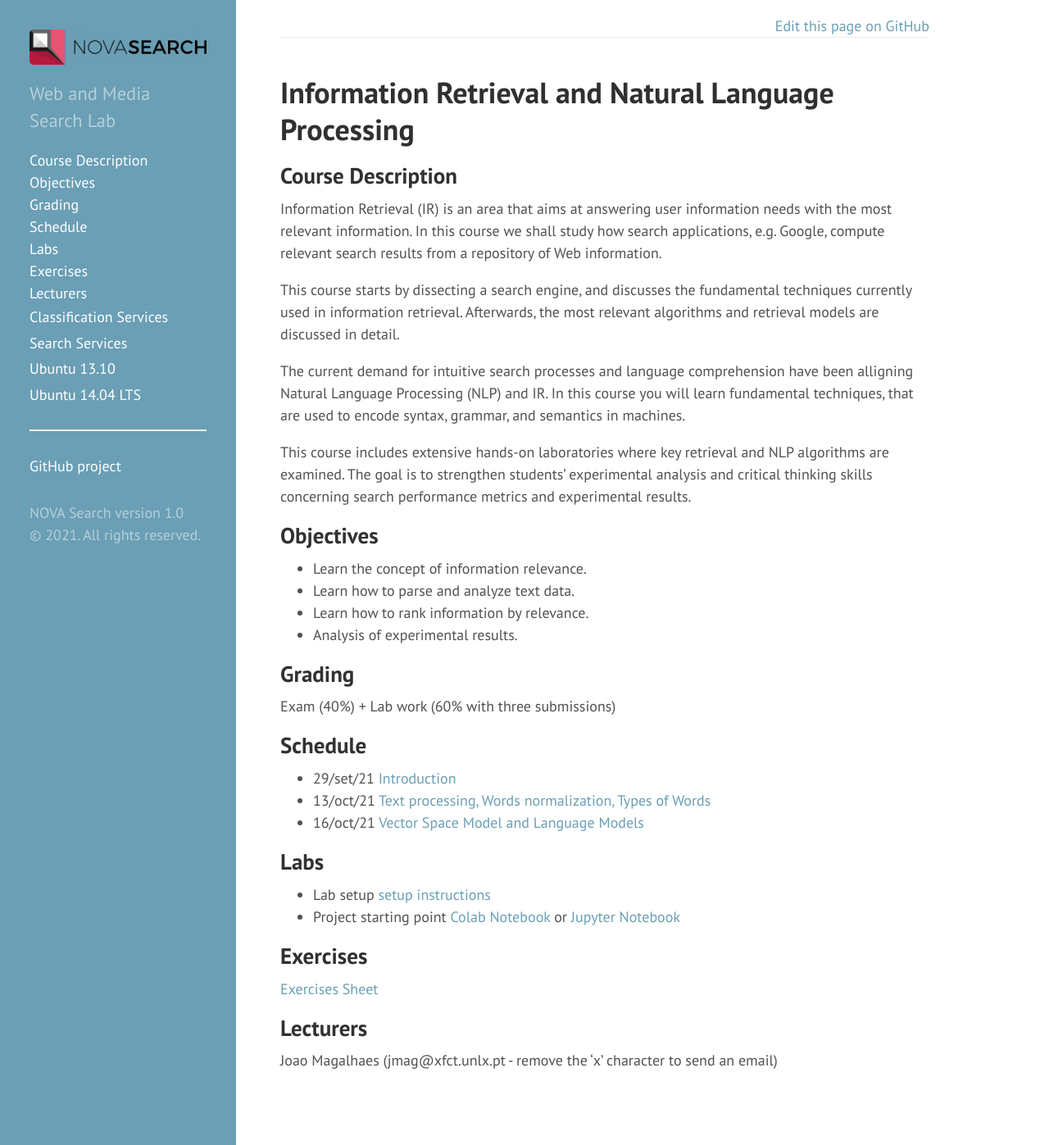
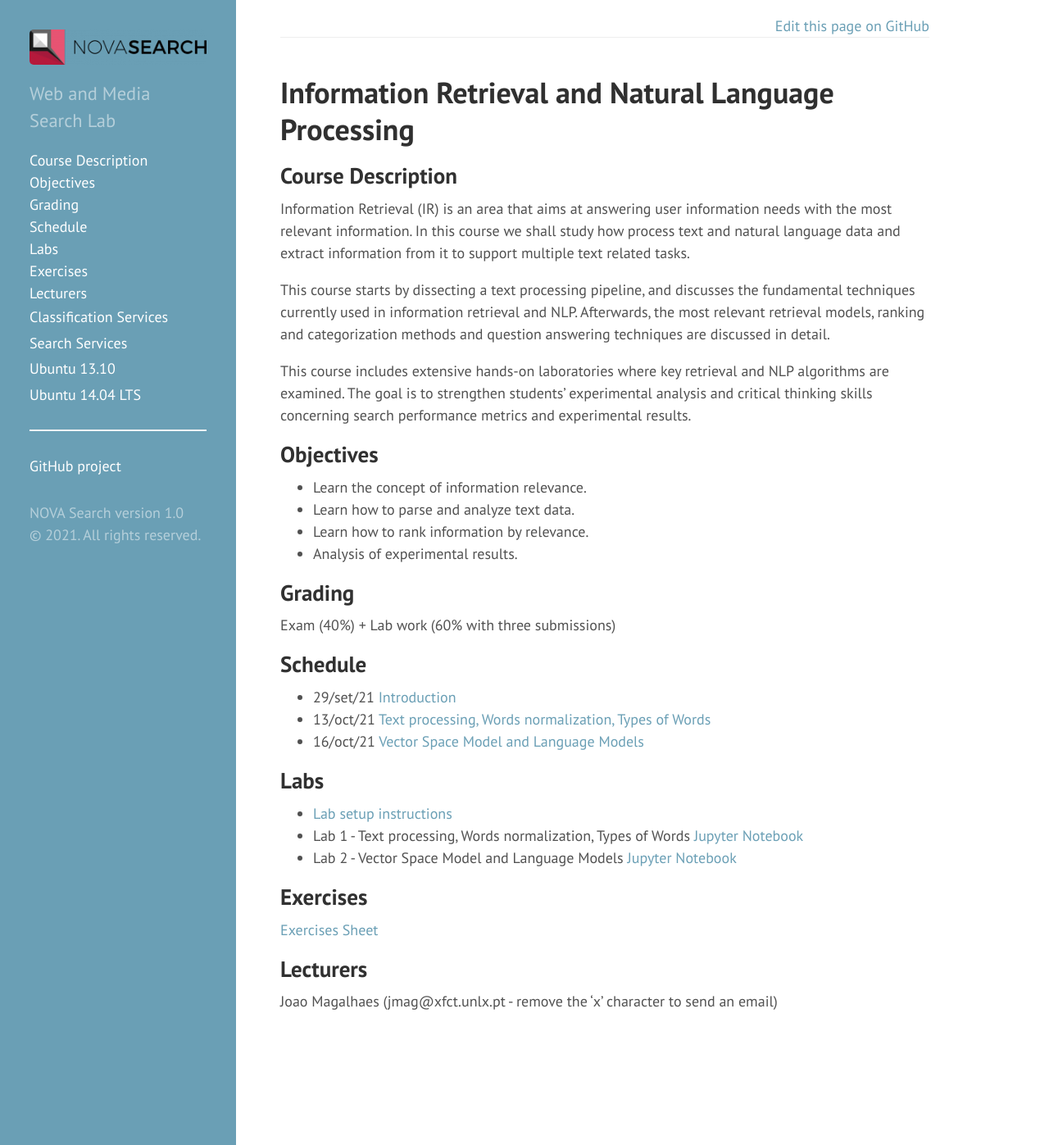
Before and after one commit to novasearch/wiki.novasearch.org, a Jekyll site: the page built from wiki/IR_NLP_2021.md, in a window 1280 px wide and 1397 px high. Shown: the whole window at 82% size. Built offline with Jekyll 4.4.1, drawn with Linux system fonts in a browser that asks for light colours.

Commit message:
Update IR_NLP_2021.md

```diff
--- a/wiki/IR_NLP_2021.md
+++ b/wiki/IR_NLP_2021.md
@@ -5,11 +5,9 @@ layout: wiki
 
 ## Course Description
 
-Information Retrieval (IR) is an area that aims at answering user information needs with the most relevant information. In this course we shall study how search applications, e.g. Google, compute relevant search results from a repository of Web information.
+Information Retrieval (IR) is an area that aims at answering user information needs with the most relevant information. In this course we shall study how process text and natural language data and extract information from it to support multiple text related tasks.
 
-This course starts by dissecting a search engine, and discusses the fundamental techniques currently used in information retrieval. Afterwards, the most relevant algorithms and retrieval models are discussed in detail.
-
-The current demand for intuitive search processes and language comprehension have been alligning Natural Language Processing (NLP) and IR. In this course you will learn fundamental techniques, that are used to encode syntax, grammar, and semantics in machines.
+This course starts by dissecting a text processing pipeline, and discusses the fundamental techniques currently used in information retrieval and NLP. Afterwards, the most relevant retrieval models, ranking and categorization methods and question answering techniques are discussed in detail.
 
 This course includes extensive hands-on laboratories where key retrieval and NLP algorithms are examined. The goal is to strengthen students’ experimental analysis and critical thinking skills concerning search performance metrics and experimental results.
 
@@ -28,8 +26,9 @@ Exam (40%) + Lab work (60% with three submissions)
 - 16/oct/21	[Vector Space Model and Language Models]()
 
 ## Labs
- - Lab setup [setup instructions](/assets/files/)
- - Project starting point [Colab Notebook](/assets/files/Project-Colab.zip) or [Jupyter Notebook](/assets/files/Project-Jupyter.zip)
+ - [Lab setup instructions](/wiki/IR_NLP_lab_setup)
+ - Lab 1 - Text processing, Words normalization, Types of Words [Jupyter Notebook](/assets/files/2021_lab1.zip)
+ - Lab 2 - Vector Space Model and Language Models [Jupyter Notebook](/assets/files/2021_lab2.zip)
 
 ## Exercises
 [Exercises Sheet](/assets/files/Exercises.pdf)
```
